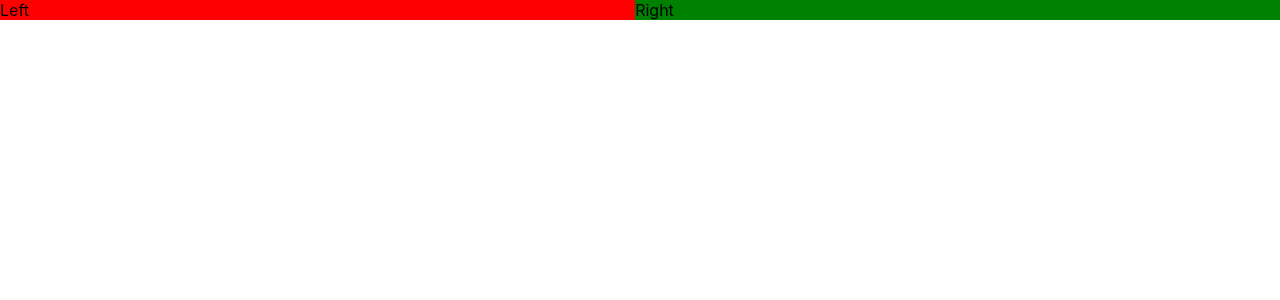
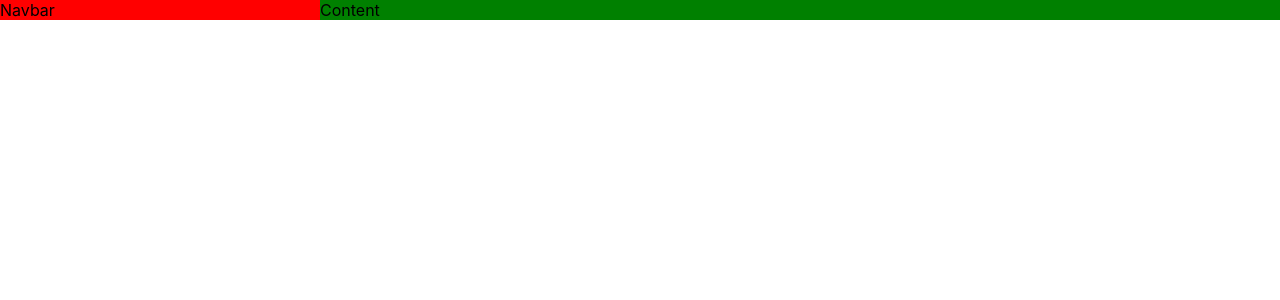
Before and after one commit to rawda-developer/My-React-Library, a React (Create React App) app: page / in a window 1280 px wide. Shown: the top 300 px of the page. Built offline with nearby package versions, Linux system fonts and the light colour scheme.

Commit message:
Refactor: update SplitLayout component to use children and pass weight values for the space on screen

```diff
--- a/src/App.js
+++ b/src/App.js
@@ -1,12 +1,19 @@
 import logo from './logo.svg';
 import './App.css';
 import { SplitLayout } from './SplitLayout';
-export const Left = () => <div style={{ backgroundColor: 'red' }}>Left</div>;
-export const Right = () => <div style={{ background: 'green' }}>Right</div>;
+export const Left = ({ message }) => (
+  <div style={{ backgroundColor: 'red' }}>{message}</div>
+);
+export const Right = ({ message }) => (
+  <div style={{ background: 'green' }}>{message}</div>
+);
 function App() {
   return (
     <>
-      <SplitLayout left={Left} right={Right} />
+      <SplitLayout leftWeight={1} rightWeight={3}>
+        <Left message='Navbar' />
+        <Right message='Content' />
+      </SplitLayout>
     </>
   );
 }
--- a/src/SplitLayout.js
+++ b/src/SplitLayout.js
@@ -1,23 +1,20 @@
-import { Left, Right } from './App';
 import styled from 'styled-components';
+
 const Container = styled.div`
   display: flex;
   flex-direction: row;
   flex-wrap: wrap;
 `;
 const Pane = styled.div`
-  flex: 1 1 auto;
+  flex: ${(props) => props.weight};
   overflow: hidden;
 `;
-export const SplitLayout = ({ left: Left, right: Right }) => {
+export const SplitLayout = ({ leftWeight, rightWeight, children }) => {
+  const [left, right] = children;
   return (
     <Container>
-      <Pane>
-        <Left />
-      </Pane>
-      <Pane>
-        <Right />
-      </Pane>
+      <Pane weight={leftWeight}>{left}</Pane>
+      <Pane weight={rightWeight}>{right}</Pane>
     </Container>
   );
 };
```
